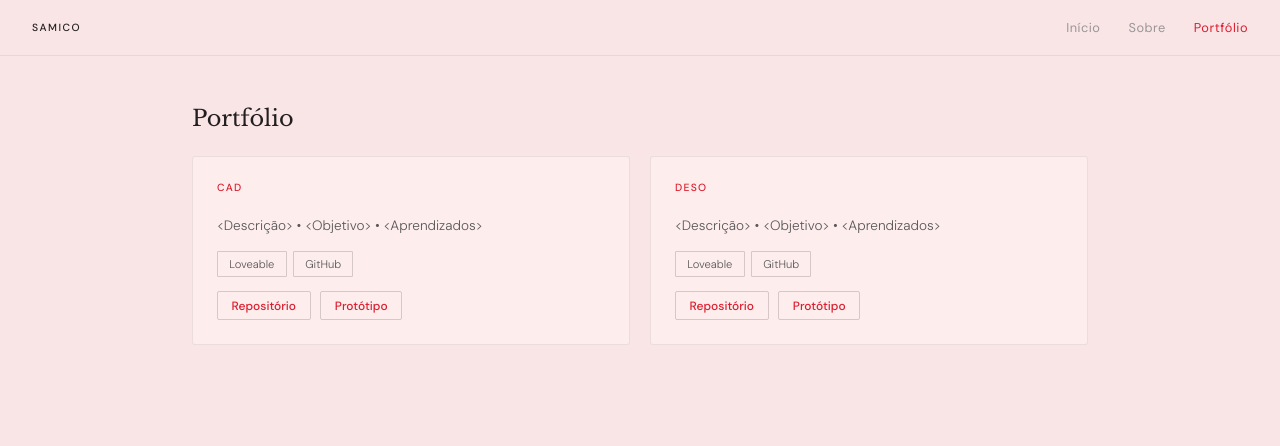
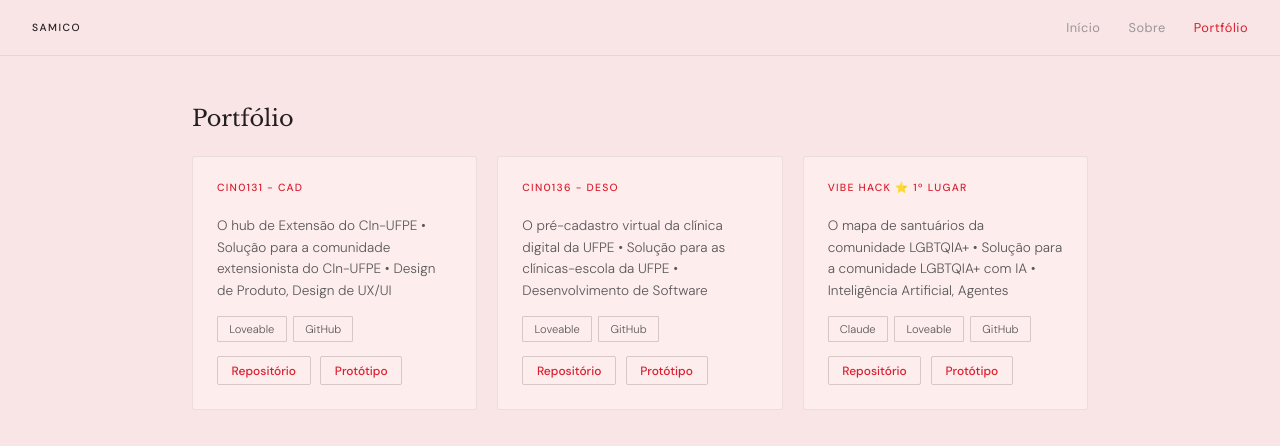
Before and after one commit to rafaelsamico/portfolio-react, a React (Vite) app: page /~rsd2/portfolio in a window 1280 px wide. Shown: the top 446 px of the page. Built offline with nearby package versions, Linux system fonts and the light colour scheme.

Commit message:
feat(projects): preenche atributos e adiciona vibe hack

```diff
--- a/src/data/projects.js
+++ b/src/data/projects.js
@@ -2,24 +2,35 @@ const projects = [
     {
         id: 1,
         name: "CInExt",
-        description: "<Descrição>",
-        objective: "<Objetivo>",
-        discipline: "CAD",
-        repoUrl: "https://github.com/...",
-        protoUrl: "https://loveable.com/...",
+        description: "O hub de Extensão do CIn-UFPE",
+        objective: "Solução para a comunidade extensionista do CIn-UFPE",
+        discipline: "CIN0131 - CAD",
+        repoUrl: "https://github.com/rafaelalinscin/cin-portal",
+        protoUrl: "https://cinext.lovable.app",
         stack: ["Loveable", "GitHub"],
-        learnings: "<Aprendizados>"
+        learnings: "Design de Produto, Design de UX/UI"
     },
     {
         id: 2,
         name: "Cadus",
-        description: "<Descrição>",
-        objective: "<Objetivo>",
-        discipline: "DESO",
-        repoUrl: "https://github.com/...",
-        protoUrl: "https://loveable.com/...",
+        description: "O pré-cadastro virtual da clínica digital da UFPE",
+        objective: "Solução para as clínicas-escola da UFPE",
+        discipline: "CIN0136 - DESO",
+        repoUrl: "https://github.com/bernardobelfort/cadus-facil-login",
+        protoUrl: "https://cadus-facil-login.lovable.app",
         stack: ["Loveable", "GitHub"],
-        learnings: "<Aprendizados>"
+        learnings: "Desenvolvimento de Software"
+    },
+    {
+        id: 3,
+        name: "Iris",
+        description: "O mapa de santuários da comunidade LGBTQIA+",
+        objective: "Solução para a comunidade LGBTQIA+ com IA",
+        discipline: "Vibe Hack ⭐ 1º lugar",
+        repoUrl: "https://github.com/AntonioCar0lin0/arco-iris-mapa",
+        protoUrl: "https://arco-iris-mapa,loveable.app",
+        stack: ["Claude", "Loveable", "GitHub"],
+        learnings: "Inteligência Artificial, Agentes"
     }
 ]
 
```
